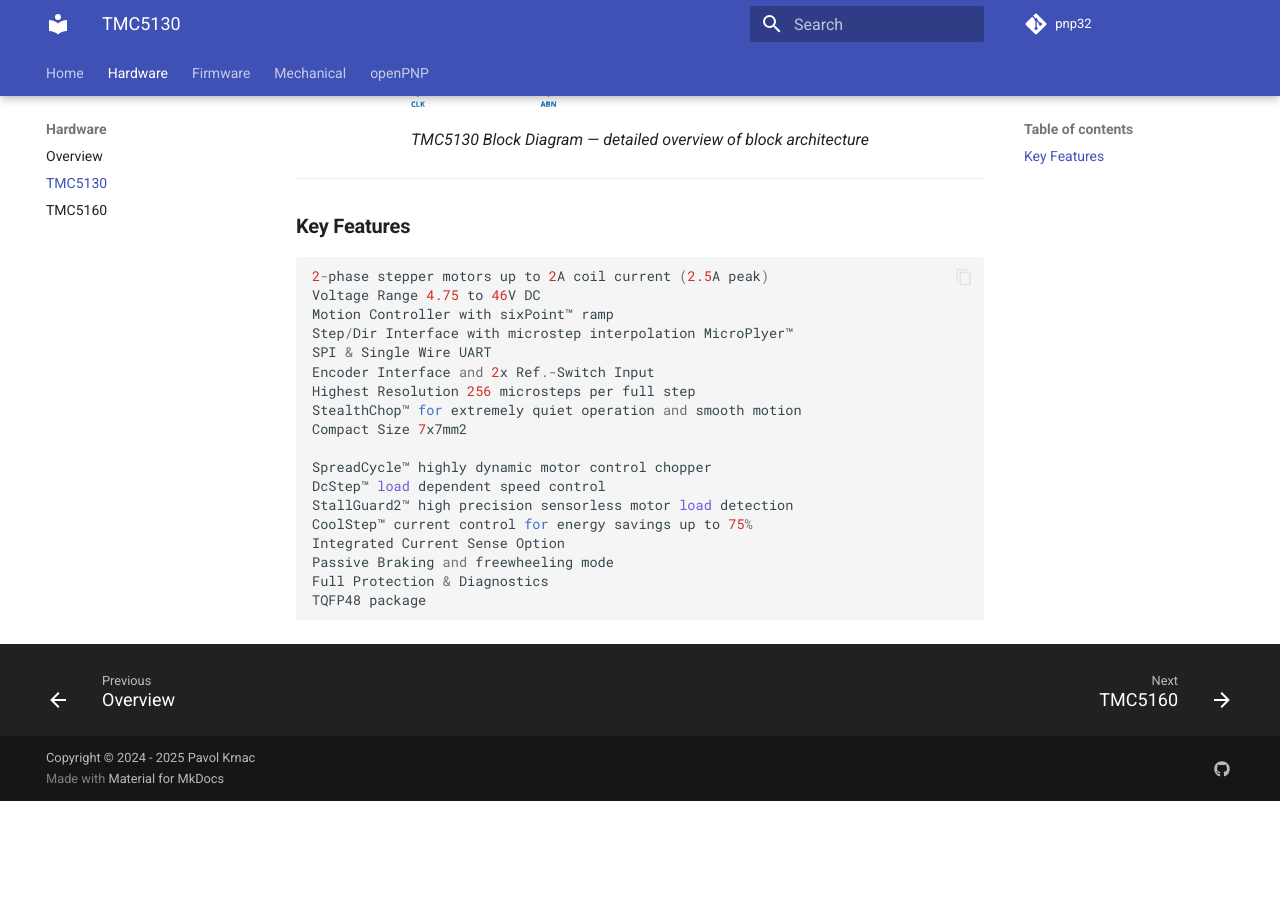
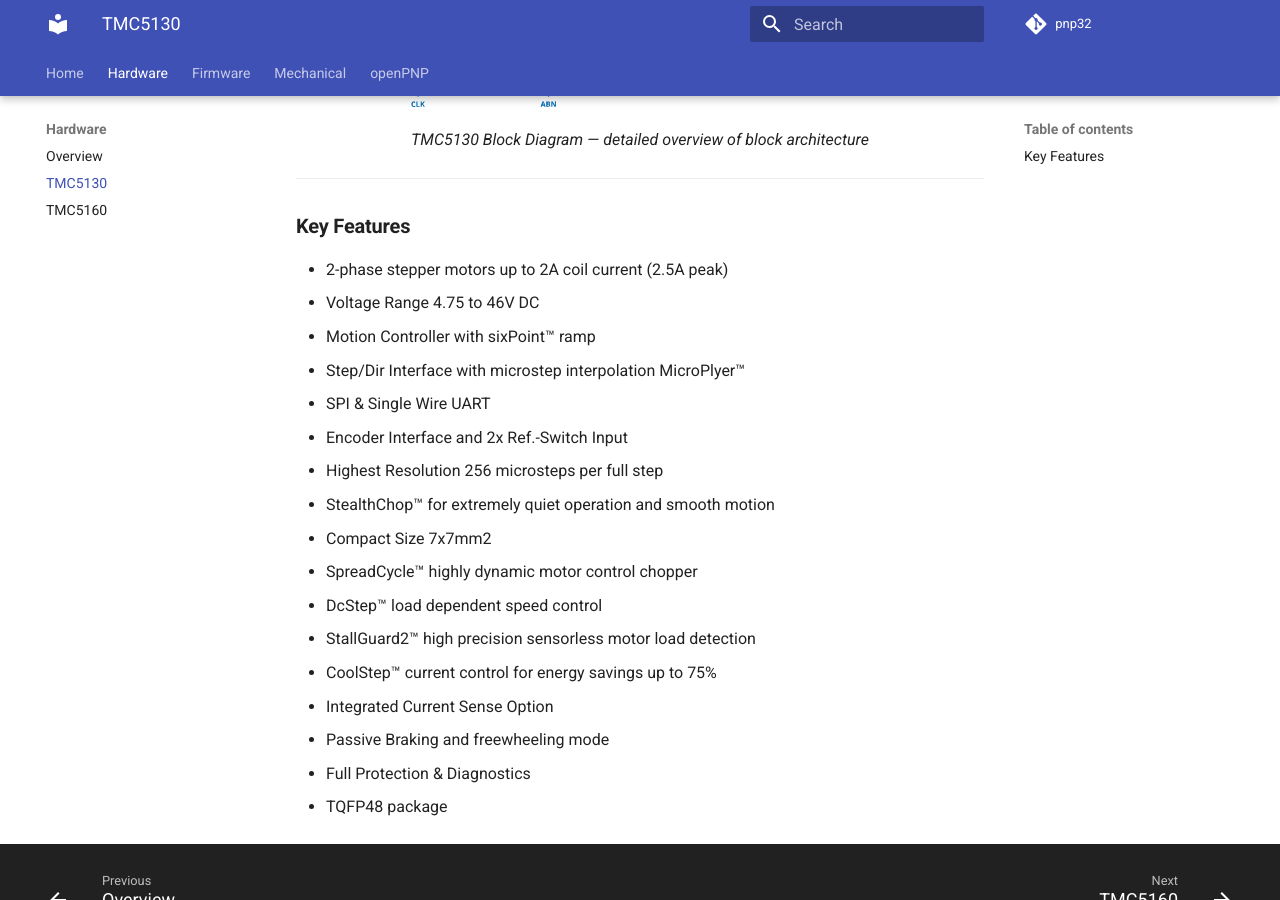
Before and after one commit to palo-krnac/pnp32, an MkDocs documentation site: the page built from docs/HARDWARE/TMC5130.md, in a window 1280 px wide and 900 px high, scrolled down 579 px. Built offline with MkDocs 1.6.1 and Material for MkDocs 9.7.7, drawn with Linux system fonts in a browser that asks for light colours; comment, search, counter and statistics services are not loaded; before the commit the page ends 1380 px from its top, so only the background shows below that.

Commit message:
update docs

```diff
--- a/docs/HARDWARE/TMC5130.md
+++ b/docs/HARDWARE/TMC5130.md
@@ -8,21 +8,20 @@
 ---
 ###  **Key Features**
 
-    2-phase stepper motors up to 2A coil current (2.5A peak)
-    Voltage Range 4.75 to 46V DC
-    Motion Controller with sixPoint™ ramp
-    Step/Dir Interface with microstep interpolation MicroPlyer™
-    SPI & Single Wire UART
-    Encoder Interface and 2x Ref.-Switch Input
-    Highest Resolution 256 microsteps per full step
-    StealthChop™ for extremely quiet operation and smooth motion
-    Compact Size 7x7mm2
-
-    SpreadCycle™ highly dynamic motor control chopper
-    DcStep™ load dependent speed control
-    StallGuard2™ high precision sensorless motor load detection
-    CoolStep™ current control for energy savings up to 75%
-    Integrated Current Sense Option
-    Passive Braking and freewheeling mode
-    Full Protection & Diagnostics
-    TQFP48 package
+- 2-phase stepper motors up to 2A coil current (2.5A peak)
+- Voltage Range 4.75 to 46V DC
+- Motion Controller with sixPoint™ ramp
+- Step/Dir Interface with microstep interpolation MicroPlyer™
+- SPI & Single Wire UART
+- Encoder Interface and 2x Ref.-Switch Input
+- Highest Resolution 256 microsteps per full step
+- StealthChop™ for extremely quiet operation and smooth motion
+- Compact Size 7x7mm2
+- SpreadCycle™ highly dynamic motor control chopper
+- DcStep™ load dependent speed control
+- StallGuard2™ high precision sensorless motor load detection
+- CoolStep™ current control for energy savings up to 75%
+- Integrated Current Sense Option
+- Passive Braking and freewheeling mode
+- Full Protection & Diagnostics
+- TQFP48 package
--- a/mkdocs.yml
+++ b/mkdocs.yml
@@ -55,8 +55,8 @@
         name: Switch to light mode
     - media: "(prefers-color-scheme: light)"
       scheme: default
-      primary: gray
-      accent: gray
+      primary: indigo
+      accent: indigo
       toggle:
         icon: material/toggle-switch
         name: Switch to dark mode
```
